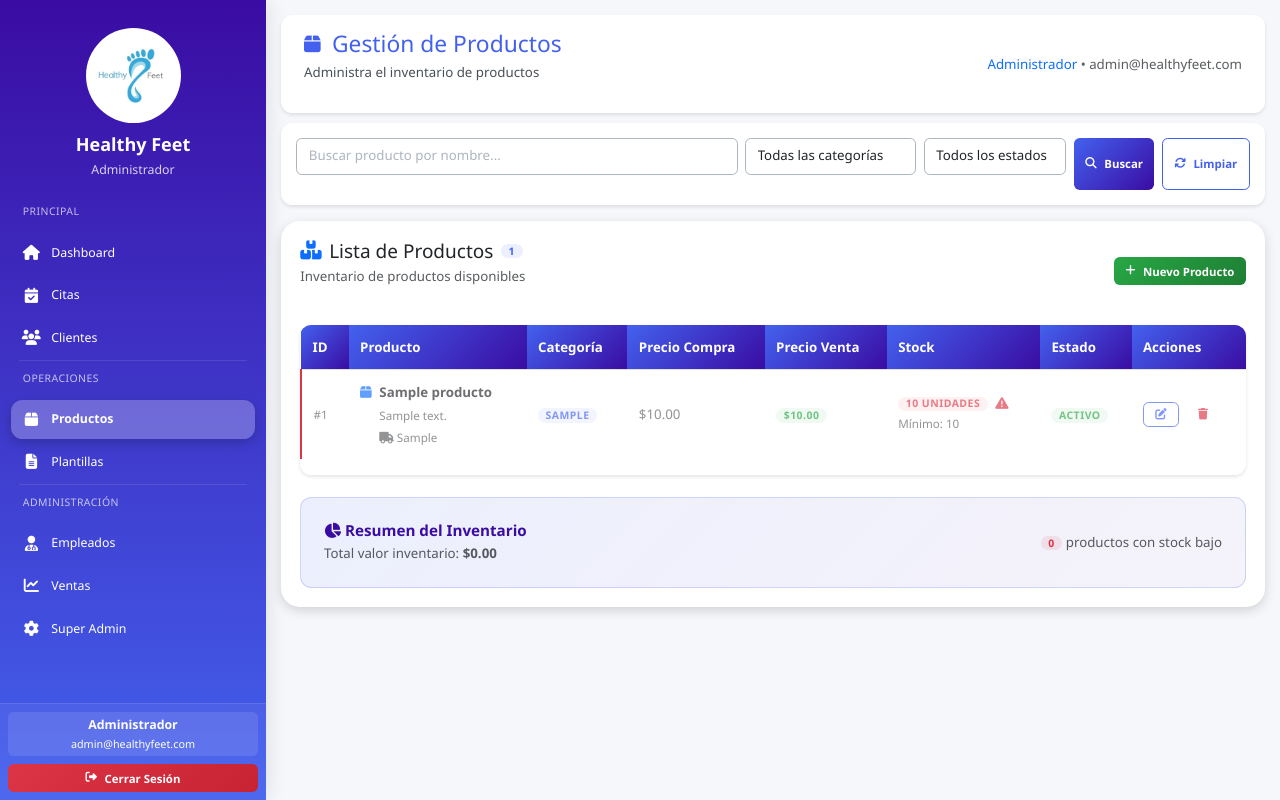
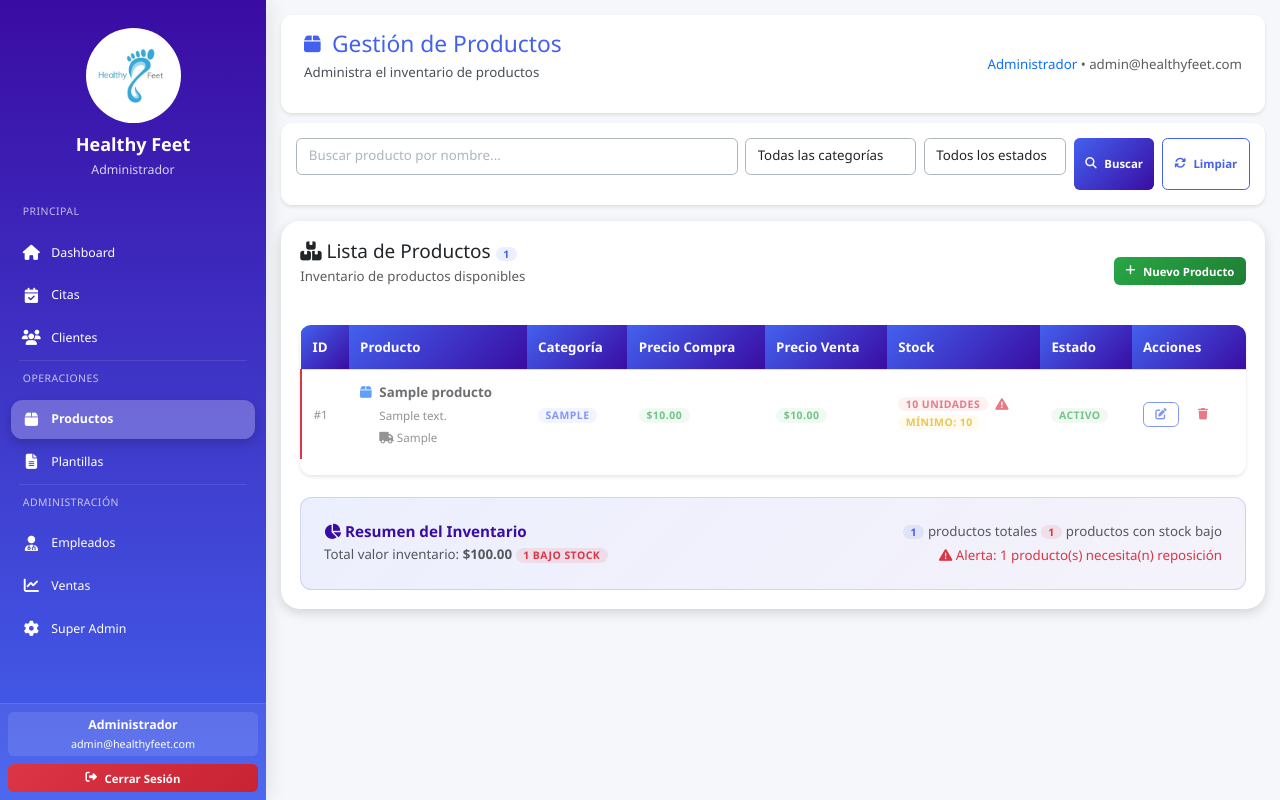
Before and after one commit to godhigo/healthy_feet, a Flask app: page /productos in a window 1280 px wide. Run offline with Flask 3, Linux system fonts and the light colour scheme; a user stored in the database is signed in; data comes from the database, SQL or seed files in the repository; tables that the repository leaves empty hold one stand-in row (values such as "Sample post").

Commit message:
Cambios visuales en Productos

```diff
--- a/app.py
+++ b/app.py
@@ -510,50 +510,6 @@ def dashboard_data():
 # RUTAS PARA STAFF
 # ============================================================================
 
-@app.route('/productos')
-@login_required
-def productos():
-    """Gestión de productos - Accesible para admin y staff"""
-    if current_user.role not in ['admin', 'staff']:
-        flash("Acceso restringido", "error")
-        return redirect("/")
-
-    # Obtener filtros
-    filtro = request.args.get('nombre', '').strip()
-    categoria = request.args.get('categoria', '')
-
-    conn = get_connection()
-    try:
-        with conn.cursor(pymysql.cursors.DictCursor) as cursor:
-            query = "SELECT * FROM productos WHERE 1=1"
-            params = []
-
-            if filtro:
-                query += " AND nombre LIKE %s"
-                params.append(f"%{filtro}%")
-
-            if categoria:
-                query += " AND categoria = %s"
-                params.append(categoria)
-
-            query += " ORDER BY nombre"
-            cursor.execute(query, params)
-            productos = cursor.fetchall()
-
-            # Obtener categorías únicas para el filtro
-            cursor.execute("SELECT DISTINCT categoria FROM productos WHERE categoria IS NOT NULL ORDER BY categoria")
-            categorias = cursor.fetchall()
-    finally:
-        conn.close()
-
-    return render_template(
-        "productos.html",
-        productos=productos,
-        filtro=filtro,
-        categorias=categorias,
-        categoria_seleccionada=categoria
-    )
-
 @app.route('/plantillas')
 @login_required
 def plantillas():
@@ -689,8 +645,78 @@ def api_cambiar_estado_plantilla(id):
     finally:
         conn.close()
 
+@app.route('/productos')
+@login_required
+def productos():
+    """Gestión de productos - Accesible para admin y staff"""
+    if current_user.role not in ['admin', 'staff']:
+        flash("Acceso restringido", "error")
+        return redirect("/")
+
+    # Obtener filtros
+    filtro = request.args.get('nombre', '').strip()
+    categoria = request.args.get('categoria', '')
+    estado = request.args.get('estado', '')
+
+    conn = get_connection()
+    try:
+        with conn.cursor(pymysql.cursors.DictCursor) as cursor:
+            query = "SELECT * FROM productos WHERE 1=1"
+            params = []
+
+            if filtro:
+                query += " AND nombre LIKE %s"
+                params.append(f"%{filtro}%")
+
+            if categoria:
+                query += " AND categoria = %s"
+                params.append(categoria)
+
+            if estado:
+                query += " AND estado = %s"
+                params.append(estado)
+
+            query += " ORDER BY nombre"
+            cursor.execute(query, params)
+            productos = cursor.fetchall()
+
+            # Obtener categorías únicas para el filtro
+            cursor.execute("SELECT DISTINCT categoria FROM productos WHERE categoria IS NOT NULL ORDER BY categoria")
+            categorias = cursor.fetchall()
+
+            # CALCULAR VALOR TOTAL DEL INVENTARIO
+            cursor.execute("""
+                SELECT
+                    SUM(precio_venta * stock) as valor_total,
+                    COUNT(CASE WHEN stock <= stock_minimo THEN 1 END) as bajo_stock_count
+                FROM productos
+            """)
+            estadisticas = cursor.fetchone()
+
+            valor_total = estadisticas['valor_total'] if estadisticas and estadisticas['valor_total'] else 0
+            bajo_stock_count = estadisticas['bajo_stock_count'] if estadisticas else 0
+
+            # Obtener productos con stock bajo para la lista
+            cursor.execute("SELECT * FROM productos WHERE stock <= stock_minimo")
+            productos_bajo_stock = cursor.fetchall()
+
+    finally:
+        conn.close()
+
+    return render_template(
+        "productos.html",
+        productos=productos,
+        filtro=filtro,
+        categorias=categorias,
+        categoria_seleccionada=categoria,
+        estado_seleccionado=estado,
+        valor_total=valor_total,
+        productos_bajo_stock=productos_bajo_stock,
+        bajo_stock_count=bajo_stock_count  # Pasamos el conteo también
+    )
+
 @app.route('/productos/nuevo', methods=['GET', 'POST'])
-@admin_required
+@login_required
 @handle_db_errors
 def nuevo_producto():
     """Agregar nuevo producto"""
@@ -748,9 +774,8 @@ def nuevo_producto():
     flash("✅ Producto agregado exitosamente", "success")
     return redirect(('/productos'))
 
-
 @app.route('/productos/editar/<int:id>', methods=['GET', 'POST'])
-@admin_required
+@login_required
 @handle_db_errors
 def editar_producto(id):
     """Editar producto existente"""
@@ -820,26 +845,31 @@ def editar_producto(id):
     return redirect(('/productos'))
 
 
-@app.route('/productos/<int:id>', methods=['DELETE'])
-@admin_required
+@app.route('/productos/<int:id>/eliminar', methods=['POST'])
+@login_required
 @handle_db_errors
 def eliminar_producto(id):
-    """Eliminar producto"""
+    """Eliminar producto (usando POST en lugar de DELETE)"""
     conn = get_connection()
     try:
         with conn.cursor() as cursor:
             # Verificar si el producto existe
-            cursor.execute("SELECT id FROM productos WHERE id = %s", (id,))
-            if not cursor.fetchone():
-                return jsonify({"success": False, "message": "Producto no encontrado"}), 404
+            cursor.execute("SELECT id, nombre FROM productos WHERE id = %s", (id,))
+            producto = cursor.fetchone()
+
+            if not producto:
+                flash(f"Producto no encontrado", "error")
+                return redirect(('/productos'))
 
             # Eliminar el producto
             cursor.execute("DELETE FROM productos WHERE id = %s", (id,))
             conn.commit()
-    finally:
-        conn.close()
-
-    return jsonify({"success": True, "message": "Producto eliminado exitosamente"})
+
+            flash(f"✅ Producto '{producto['nombre']}' eliminado exitosamente", "success")
+    finally:
+        conn.close()
+
+    return redirect(('/productos'))
 
 # ============================================================================
 # RUTAS DE EMPLEADOS
--- a/templates/productos.html
+++ b/templates/productos.html
@@ -65,8 +65,8 @@
 <div class="container-card">
     <div class="d-flex justify-between align-center mb-4">
         <div>
-            <h3 class="d-flex align-center gap-2 mb-0">
-                <i class="fas fa-boxes text-primary"></i>
+            <h3 class="mb-0">
+                <i class="fas fa-boxes text"></i>
                 Lista de Productos
                 <span class="badge badge-primary">{{ productos|length }}</span>
             </h3>
@@ -125,7 +125,7 @@
                         {% endif %}
                     </td>
                     <td>
-                        <span class="text-muted">${{ "%.2f"|format(producto.precio_compra) }}</span>
+                        <span class="badge badge-success">${{ "%.2f"|format(producto.precio_compra) }}</span>
                     </td>
                     <td>
                         <span class="badge badge-success">${{ "%.2f"|format(producto.precio_venta) }}</span>
@@ -141,7 +141,7 @@
                             {% endif %}
                         </div>
                         {% if producto.stock_minimo > 0 %}
-                        <small class="text-muted d-block mt-1">Mínimo: {{ producto.stock_minimo }}</small>
+                        <small class="badge badge-warning">Mínimo: {{ producto.stock_minimo }}</small>
                         {% endif %}
                     </td>
                     <td>
@@ -154,16 +154,14 @@
                     <td>
                         <div class="d-flex gap-2">
                             <a href="{{ url_for('editar_producto', id=producto.id) }}"
-                               class="btn btn-outline btn-sm"
-                               title="Editar">
+                               class="btn btn-outline btn-sm">
                                 <i class="fas fa-edit"></i>
                             </a>
 
                             <button type="button"
                                     class="btn btn-outline-danger btn-sm delete-producto"
                                     data-id="{{ producto.id }}"
-                                    data-nombre="{{ producto.nombre }}"
-                                    title="Eliminar">
+                                    data-nombre="{{ producto.nombre }}">
                                 <i class="fas fa-trash"></i>
                             </button>
                         </div>
@@ -179,13 +177,22 @@
             <div>
                 <h6 class="mb-1"><i class="fas fa-chart-pie"></i> Resumen del Inventario</h6>
                 <p class="text-muted small mb-0">
-                    Total valor inventario: <strong>${{ "%.2f"|format(valor_total) if valor_total else "0.00" }}</strong>
+                    Total valor inventario: <strong>${{ "%.2f"|format(valor_total) }}</strong>
+                    {% if bajo_stock_count > 0 %}
+                    <span class="badge badge-danger ml-2">{{ bajo_stock_count }} bajo stock </span>
+                    {% endif %}
                 </p>
             </div>
             <div class="text-right">
                 <p class="text-muted small mb-0">
-                    <span class="badge badge-danger">{{ productos_bajo_stock|length }}</span> productos con stock bajo
+                    <span class="badge badge-primary">{{ productos|length }}</span> productos totales
+                    <span class="badge badge-danger ml-2">{{ bajo_stock_count }}</span> productos con stock bajo
                 </p>
+                {% if bajo_stock_count > 0 %}
+                <small class="text-danger">
+                    <i class="fas fa-exclamation-triangle"></i> Alerta: {{ bajo_stock_count }} producto(s) necesita(n) reposición
+                </small>
+                {% endif %}
             </div>
         </div>
     </div>
```
